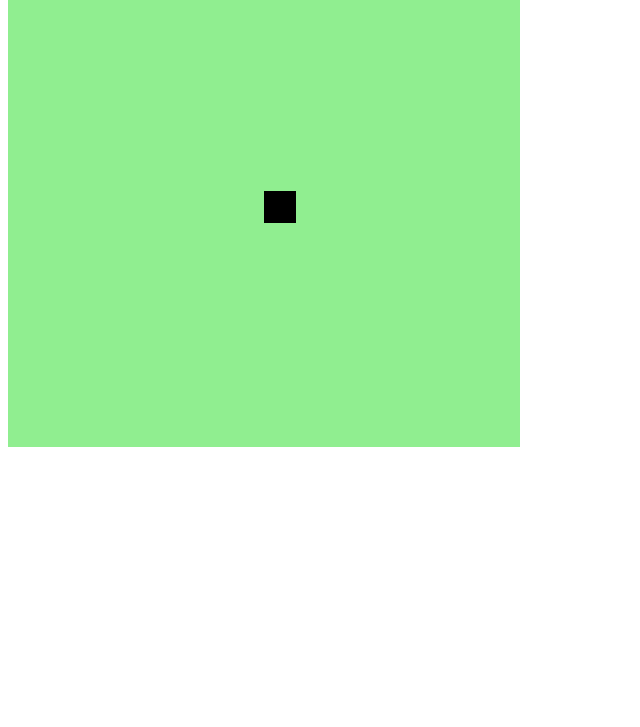
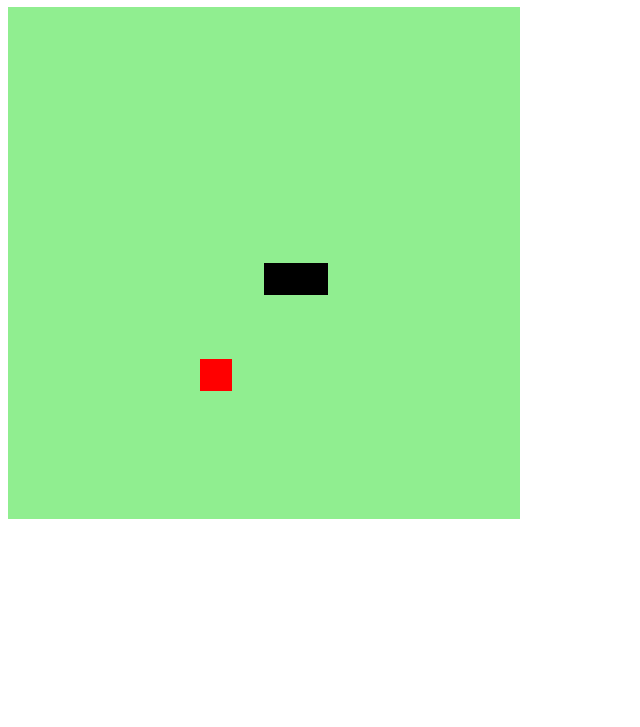
Before and after one commit to cubix-site/jogo_da_cobrinha, a plain HTML site: page index.html in a window 1280 px wide. Shown: the part 73-800 px from the top of the page, without its empty margins (0-640 px from the left). Drawn offline with Linux system fonts and the light colour scheme.

Commit message:
jogo pronto

```diff
--- a/index.html
+++ b/index.html
@@ -9,6 +9,7 @@
   <script defer src="script.js"></script>
 </head>
 <body>
+    <h1>Jogo da Cobrinha Nokia</h1>
     <canvas id="snake" width="512" height="512"></canvas>
 </body>
 
--- a/script.js
+++ b/script.js
@@ -5,6 +5,12 @@ let snake = [];
 snake[0] ={
     x: 8 * box,
     y: 8*box
+}
+let direction = "right";
+let food = {
+    x: Math.floor(Math.random() * 15 + 1) * box,
+    y: Math.floor(Math.random() * 15 + 1) * box
+
 }
 
 function criarBG(){
@@ -19,5 +25,66 @@ function criarCobrinha() {
     }
 }
 
-criarBG();
-criarCobrinha();
+function drawFood() {
+    context.fillStyle = "red";
+    context.fillRect(food.x, food.y, box, box)
+
+}
+
+
+document.addEventListener('keydown', update);
+
+function update (event) {
+    if(event.keyCode == 37 && direction != "right")  direction = "left";
+    if(event.keyCode == 38 && direction != "down")  direction = "up";
+    if(event.keyCode == 39 && direction != "left")  direction = "right";
+    if(event.keyCode == 40 && direction != "up")  direction = "down";
+
+}
+
+function iniciarJogo() {
+
+    if(snake[0].x > 15 * box && direction == "right") snake[0].x =0;
+    if(snake[0].x < 0  && direction == "left") snake[0].x =16 * box;
+    if(snake[0].y > 15 * box && direction == "down") snake[0].y = 0;
+    if(snake[0].y < 0 && direction == "up") snake[0].y = 16 * box;
+
+
+    for(i = 1; i < snake.length; i++){
+        if(snake[0].x == snake[i].x && snake[0].y == snake[i].y){
+            clearInterval(jogo);
+            alert('Game Over :(' );
+        }
+    }
+
+    criarBG();
+    criarCobrinha();
+    drawFood();
+
+    let snakeX = snake[0].x;
+    let snakeY = snake[0].y;
+
+    if (direction == "right") snakeX += box;
+    if (direction == "left") snakeX -= box;
+    if (direction == "up") snakeY -= box;
+    if (direction == "down") snakeY += box;
+
+    if(snakeX != food.x || snakeY != food.y){
+        snake.pop();
+    }
+    else{
+        food.x = Math.floor(Math.random() * 15 + 1) * box;
+        food.y = Math.floor(Math.random() * 15 + 1) * box;
+
+    }
+
+
+
+    let newHead = {
+        x: snakeX,
+        y: snakeY
+    }
+    snake.unshift(newHead);
+ }
+
+let jogo = setInterval(iniciarJogo, 100);
```
